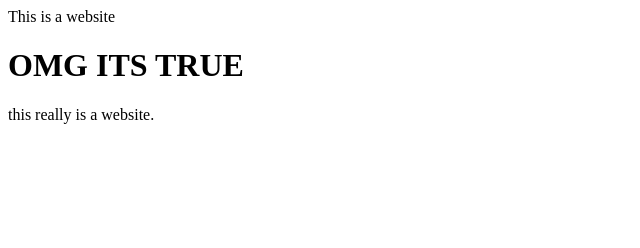
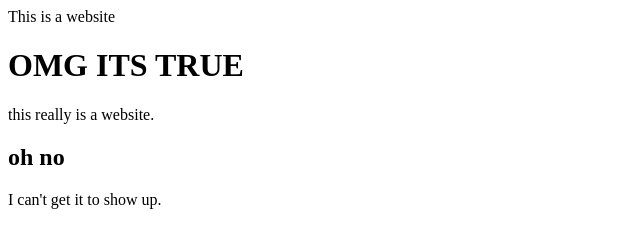
Before and after one commit to avanvlear/avanvlear.github.io, a plain HTML site: page index.html in a window 1280 px wide. Shown: the whole page, without its empty margins (0-640 px from the left). Drawn offline with Linux system fonts and the light colour scheme.

Commit message:
Update index.html

```diff
--- a/index.html
+++ b/index.html
@@ -9,5 +9,7 @@
     This is a website
     <h1>OMG ITS TRUE</h1>
     <p>this really is a website.</p>
+    <h2>oh no</h2>
+    <p>I can't get it to show up.</p>
   </body>
 </html>
```
